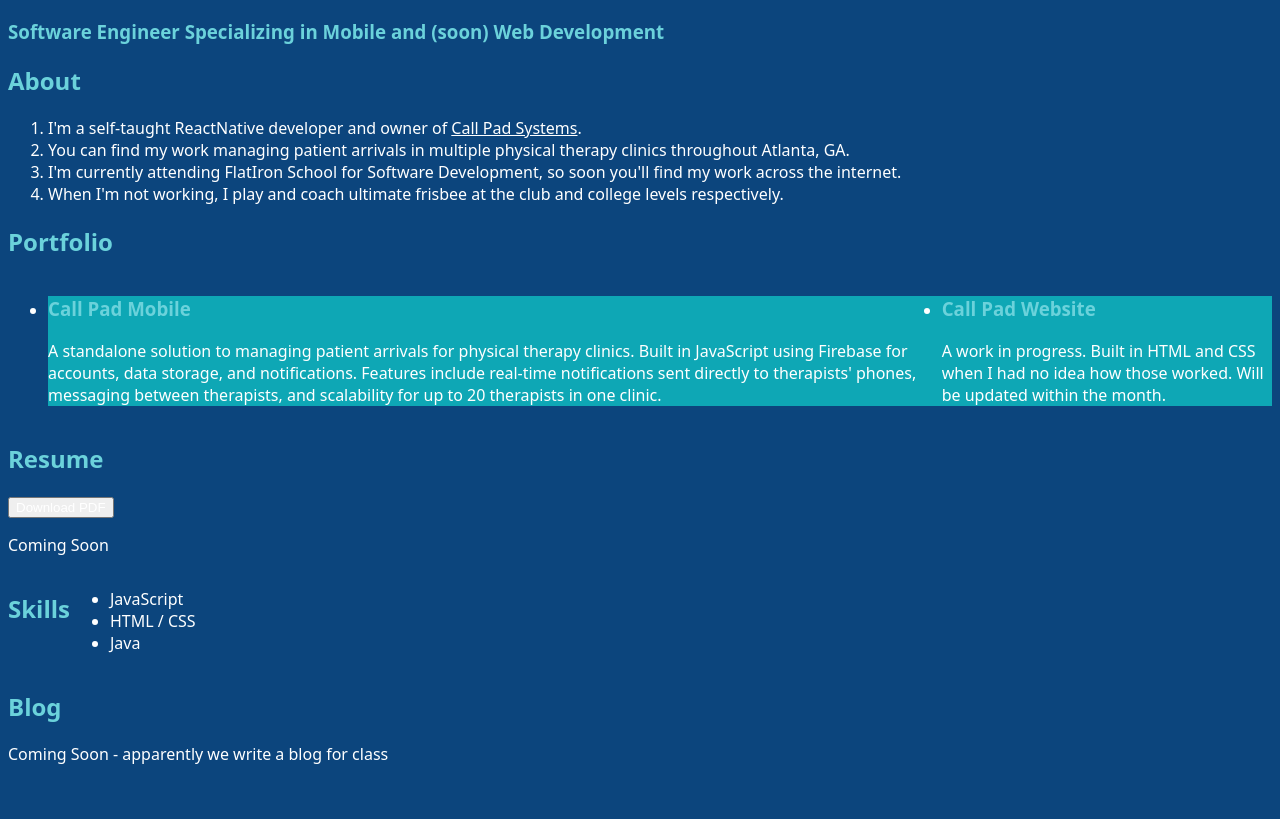
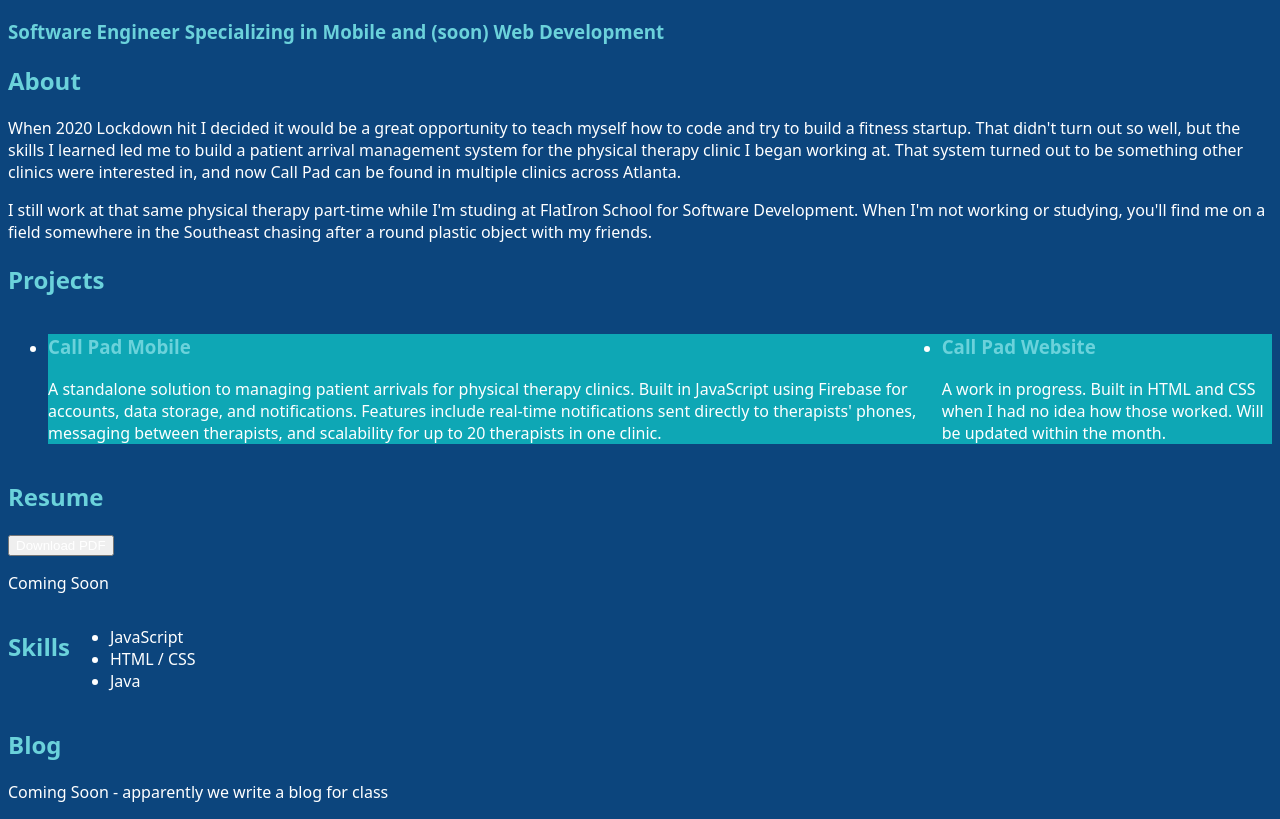
Before and after one commit to eerickson5/elise-website, a plain HTML site: page index.html in a window 1280 px wide. Shown: the part 67-886 px from the top of the page. Before the commit the page ends 848 px from the top, so only its background shows below. Drawn offline with Linux system fonts and the light colour scheme.

Commit message:
Turn About Me List into Paragraphs for Readability

```diff
--- a/index.html
+++ b/index.html
@@ -13,16 +13,19 @@
 
     <div id="about">
         <h2>About</h2>
-        <ol>
-            <li>I'm a self-taught ReactNative developer and owner of <a href="https://www.callpadsystems.com">Call Pad Systems</a>.</li>
-            <li>You can find my work managing patient arrivals in multiple physical therapy clinics throughout Atlanta, GA.</li>
-            <li>I'm currently attending FlatIron School for Software Development, so soon you'll find my work across the internet.</li>
-            <li>When I'm not working, I play and coach ultimate frisbee at the club and college levels respectively.</li>
-        </ol>
+        <p>
+            When 2020 Lockdown hit I decided it would be a great opportunity to teach myself how to code and try to build a fitness startup.
+            That didn't turn out so well, but the skills I learned led me to build a patient arrival management system for the physical therapy clinic I began working at.
+            That system turned out to be something other clinics were interested in, and now Call Pad can be found in multiple clinics across Atlanta.
+        </p>
+        <p>
+            I still work at that same physical therapy part-time while I'm studing at FlatIron School for Software Development.
+            When I'm not working or studying, you'll find me on a field somewhere in the Southeast chasing after a round plastic object with my friends.
+        </p>
     </div>
 
     <div class="tab-container" id="portfolio">
-        <h2>Portfolio</h2>
+        <h2>Projects</h2>
         <ul style="display:flex">
             <li id="call-pad-mobile">
                 <div class="portfolio-item">
```
